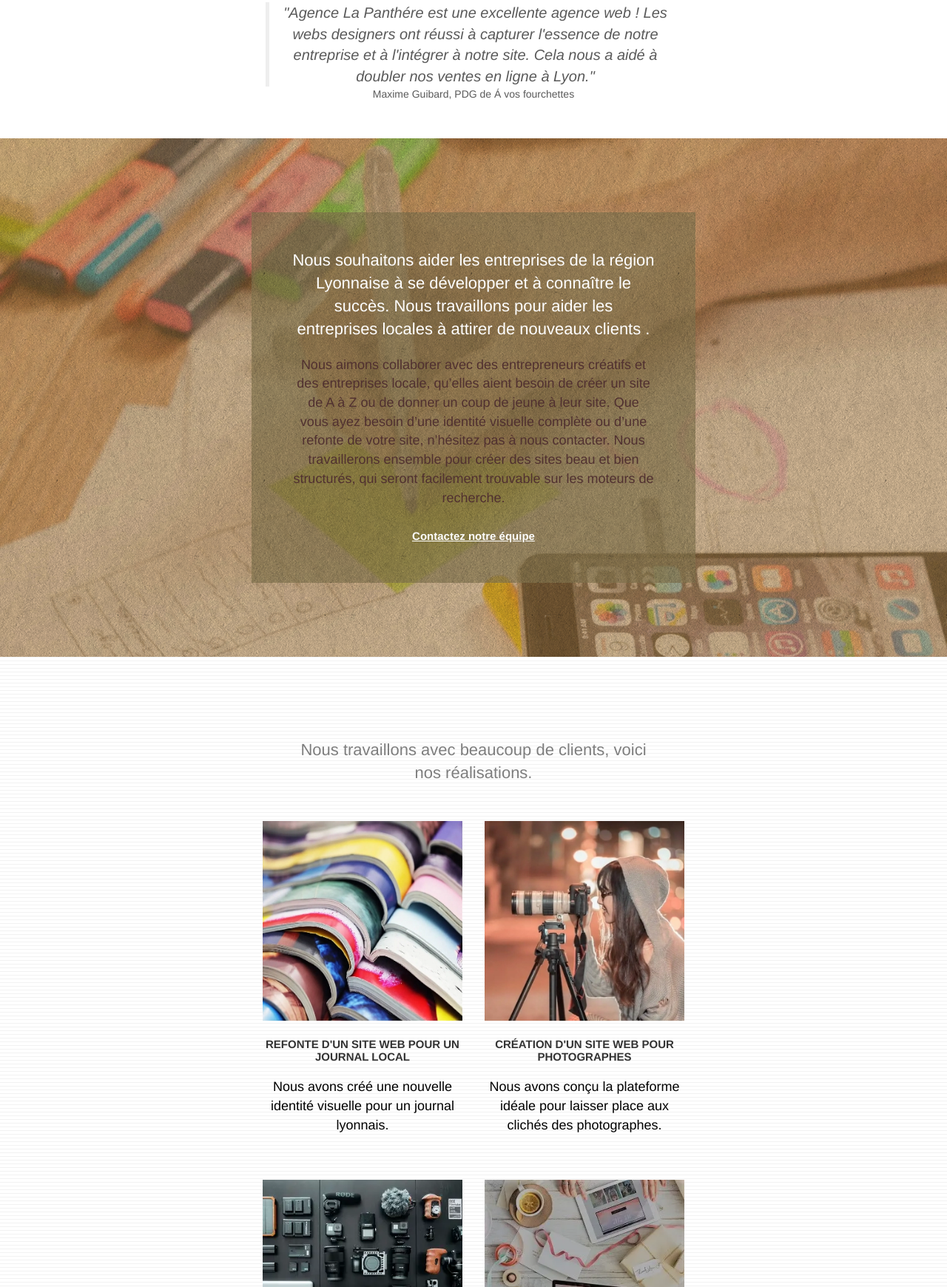
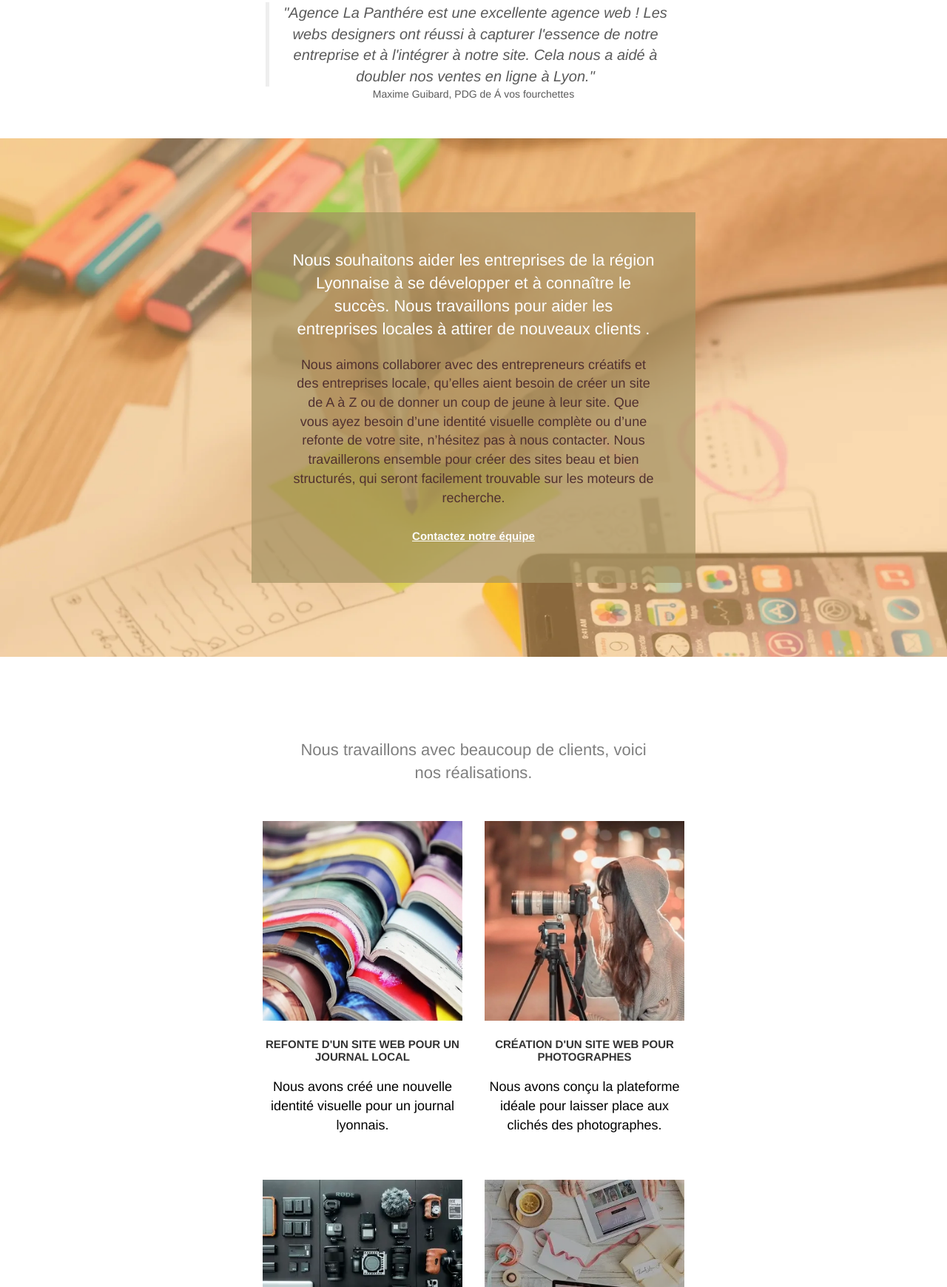
Before and after one commit to Horoborus/Openclassroom-Projet-4, a plain HTML site: page index.html in a window 1280 px wide. Shown: the part 1060-2800 px from the top of the page at 74% size. Drawn offline with Linux system fonts and the light colour scheme.

Commit message:
Modifs Dernier Minute

```diff
--- a/style.css
+++ b/style.css
@@ -88,11 +88,6 @@ a:hover {
     bottom: 0;
     left: 0;
     right: 0;
-}
-
-.texture-paper::before {
-    background: url("img/texture-paper.webp");
-    background-size: 280px 280px;
 }
 
 .b-parallax {
@@ -867,14 +862,6 @@ h4 {
     border-color: #364577!important;
 }
 
-.bg-dots-bg {
-    background-image: url("img/dots-bg.webp");
-}
-
-.bg-lines-h2-bg {
-    background-image: url("img/lines-h2-bg.webp");
-}
-
 .bg-banniere {
     background-image: url("img/agence-la-panthere.webp");
 }
```
Also changed, not shown: contact.html (+1 -0 lines), img/dots-bg.webp (deleted), img/lines-h2-bg.webp (deleted), img/texture-paper.webp (deleted).
